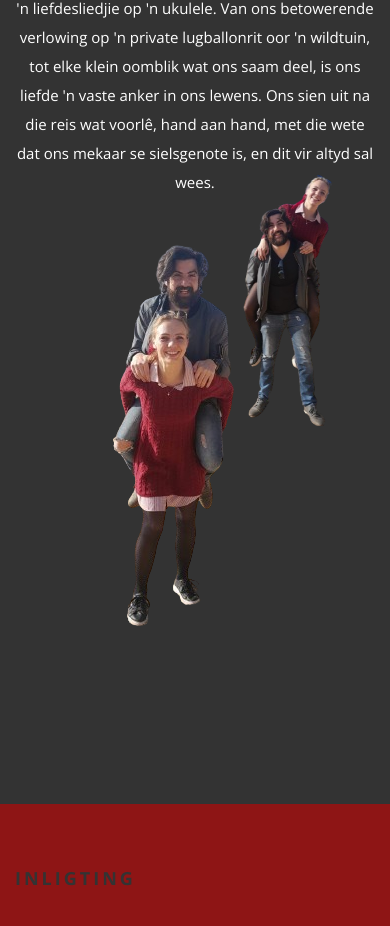
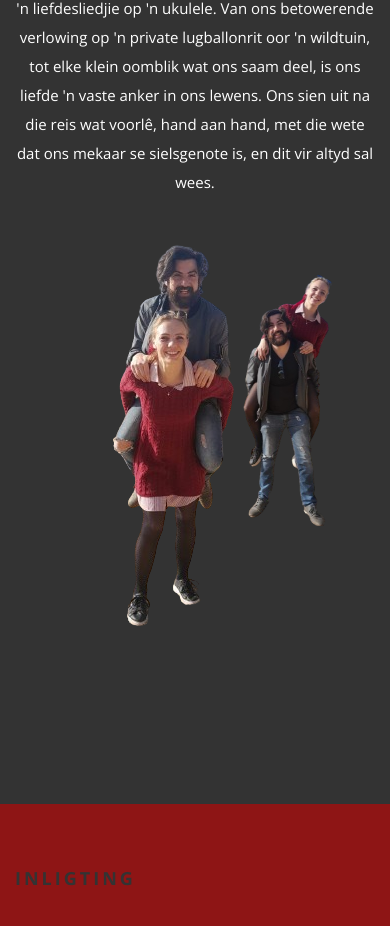
Before and after one commit to gerhard-synthesis/wedding, a website: page index.html in a window 390 px wide. Shown: the part 1175-2101 px from the top of the page. Drawn offline with nearby package versions, Linux system fonts and the light colour scheme; some packages are replaced by stand-ins of ours; files whose address does not match are found by name.

Commit message:
test mobile 5

```diff
--- a/index.html
+++ b/index.html
@@ -137,7 +137,7 @@
         </div>
         <div class="row">
             <div class="col-sm-4 col-sm-push-2 col-xs-6 hidden-md hidden-lg"><img src="img/IMG_2317.png" class="wp8" style="width: auto; height: auto; position: relative; top: -100px; left: -50px;"></div>
-            <div class="col-sm-4 col-sm-push-2 col-xs-6 hidden-md hidden-lg"><img src="img/DSD_0214.png" class="wp9" style="width: 150%; height: 150%; position: relative; top: -100px; left: -50px;"></div>
+            <div class="col-sm-4 col-sm-push-2 col-xs-6 hidden-md hidden-lg"><img src="img/DSD_0214.png" class="wp9" style="width: 150%; height: 150%; position: relative; left: -50px;"></div>
         </div>
     </div>
 </section>
```
